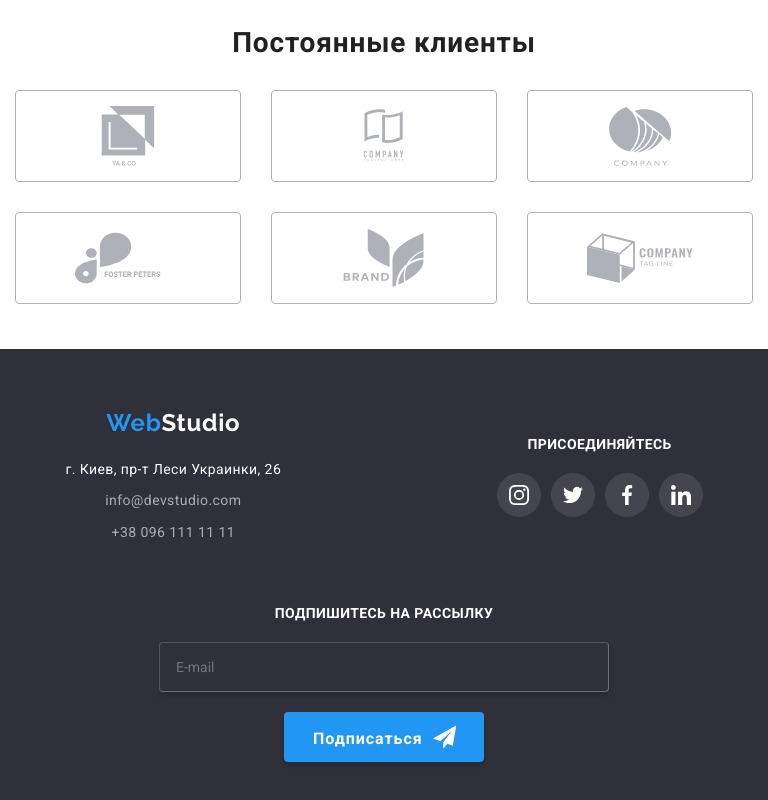
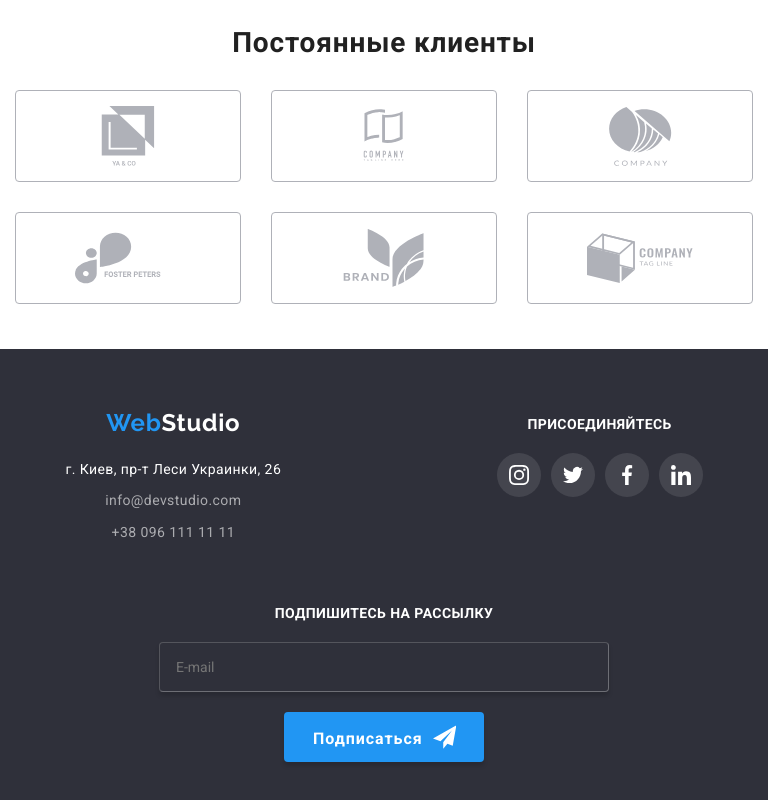
Before and after one commit to Kate-GoIT/goit-markup-hw-08, a plain HTML site: page index.html in a window 768 px wide. Shown: the part 2525-3325 px from the top of the page. Drawn offline with Linux system fonts and the light colour scheme.

Commit message:
footer done

```diff
--- a/sass/components/_joinUs-footer.scss
+++ b/sass/components/_joinUs-footer.scss
@@ -34,13 +34,14 @@
   text-align: center;
   margin-bottom: 60px;
   align-items: center;
-  @media screen and (min-width: 768px) {
-    margin-bottom: 0px;
+  @media screen and (min-width: 768px) and (max-width: 1199px) {
+    margin-bottom: 40px;
   }
 
   @media screen and (min-width: 1200px) {
     text-align: left;
     margin-right: 93px;
+    margin-bottom: 0px;
   }
   &__title {
     @extend %title;
```
Also changed, not shown: css/main.css, css/main.min.css, 2 other files.
